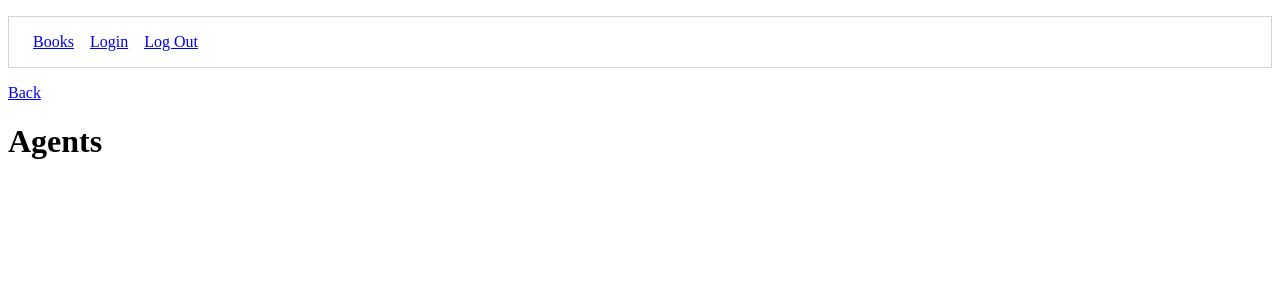
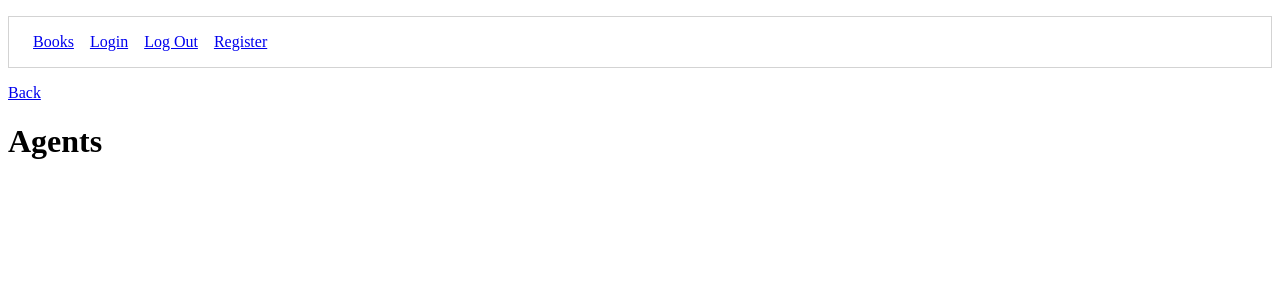
Before and after one commit to corri-golden/queries, a Django app: page /agents/ in a window 1280 px wide. Shown: the top 300 px of the page. Run offline with Django 3.2, Linux system fonts and the light colour scheme; data that the repository does not hold is empty.

Commit message:
register

```diff
--- a/queriesapp/templates/shared/base.html
+++ b/queriesapp/templates/shared/base.html
@@ -27,6 +27,7 @@
             <li class="navList__route"><a href="{% url 'queriesapp:home' %}">Books</a></li>
             <li class="navList__route"><a href="{% url 'queriesapp:login' %}">Login</a></li>
             <li class="navList__route"><a href="{% url 'queriesapp:logout' %}">Log Out</a></li>
+            <li class="navList__route"><a href="{% url 'queriesapp:register' %}">Register</a></li>
         </ol>
     </nav>
 
```
